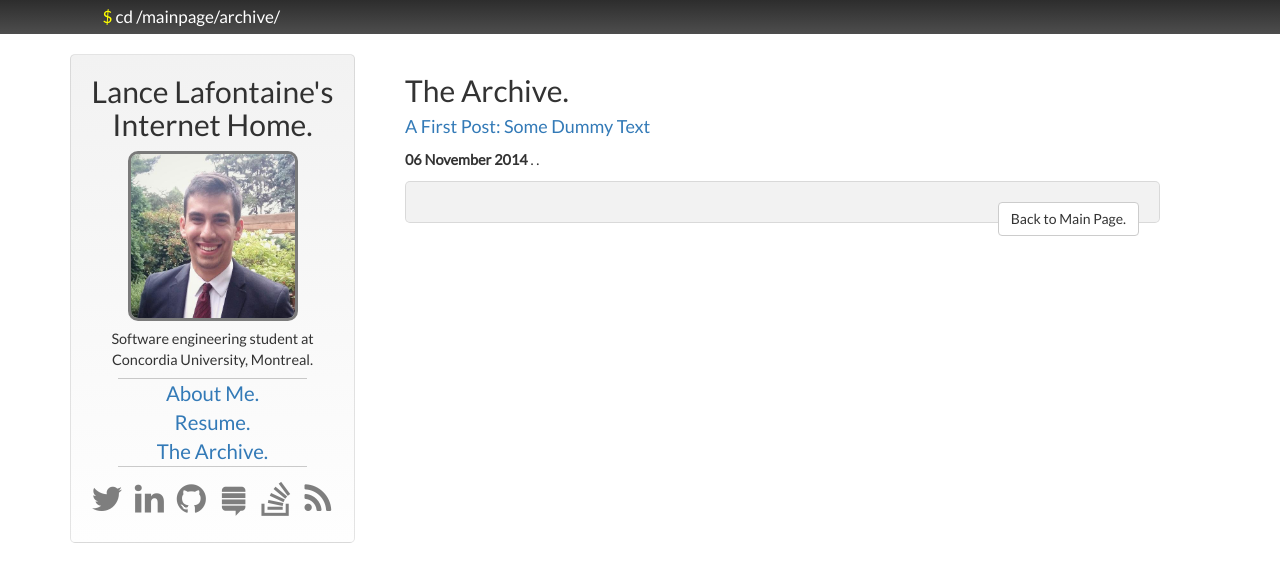
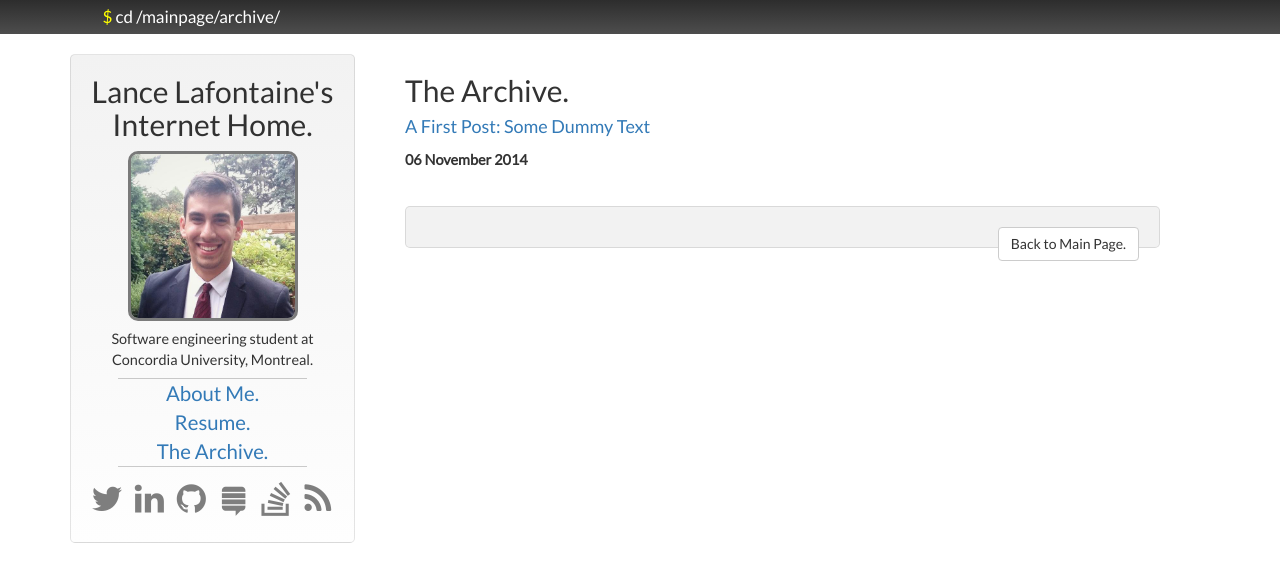
Before and after one commit to lancelafontaine/lancelafontaine.github.io, a Jekyll site: the page built from archive/index.html, in a window 1280 px wide. Shown: the top 582 px of the page. Built offline with Jekyll 4.4.1, drawn with Linux system fonts in a browser that asks for light colours; nearby versions of some CDN libraries; Markdown is read by kramdown in place of the engine named in the settings.

Commit message:
Removed a typo leaving two trailing dots after..
the date in the archive page.

```diff
--- a/archive/index.html
+++ b/archive/index.html
@@ -72,7 +72,8 @@
 
 		{% for post in site.posts %}
     	<h4><a href="{{ post.url }}">{{ post.title }}</a></h4>
-    	<p><small><strong>{{ post.date | date_to_long_string }}</strong> . {{ post.category }} .</small></p>
+    	<p><small><strong>{{ post.date | date_to_long_string }}</strong></small></p>
+    	<br/>
 		{% endfor %}
 
 
```
Also changed, not shown: 1 other file.
